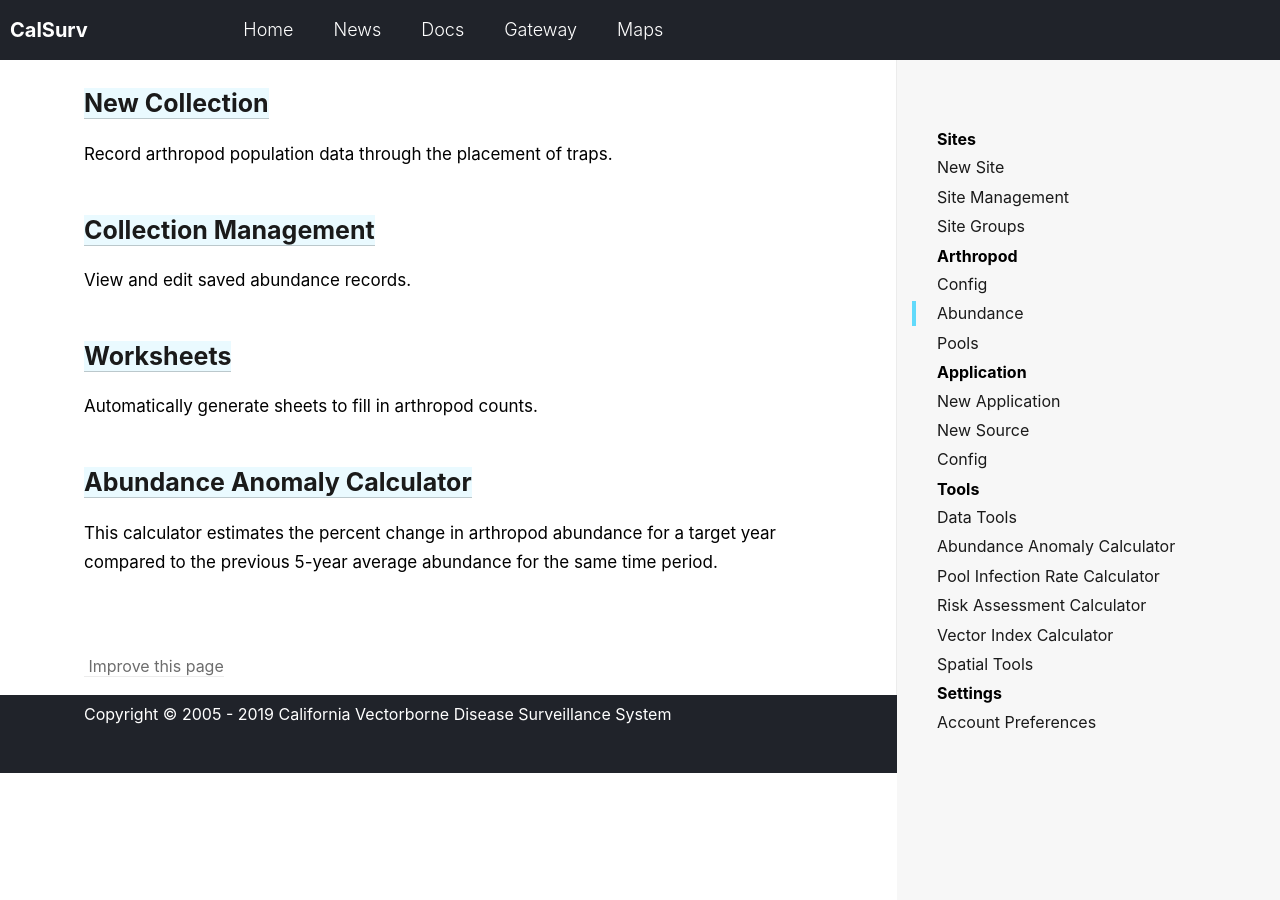
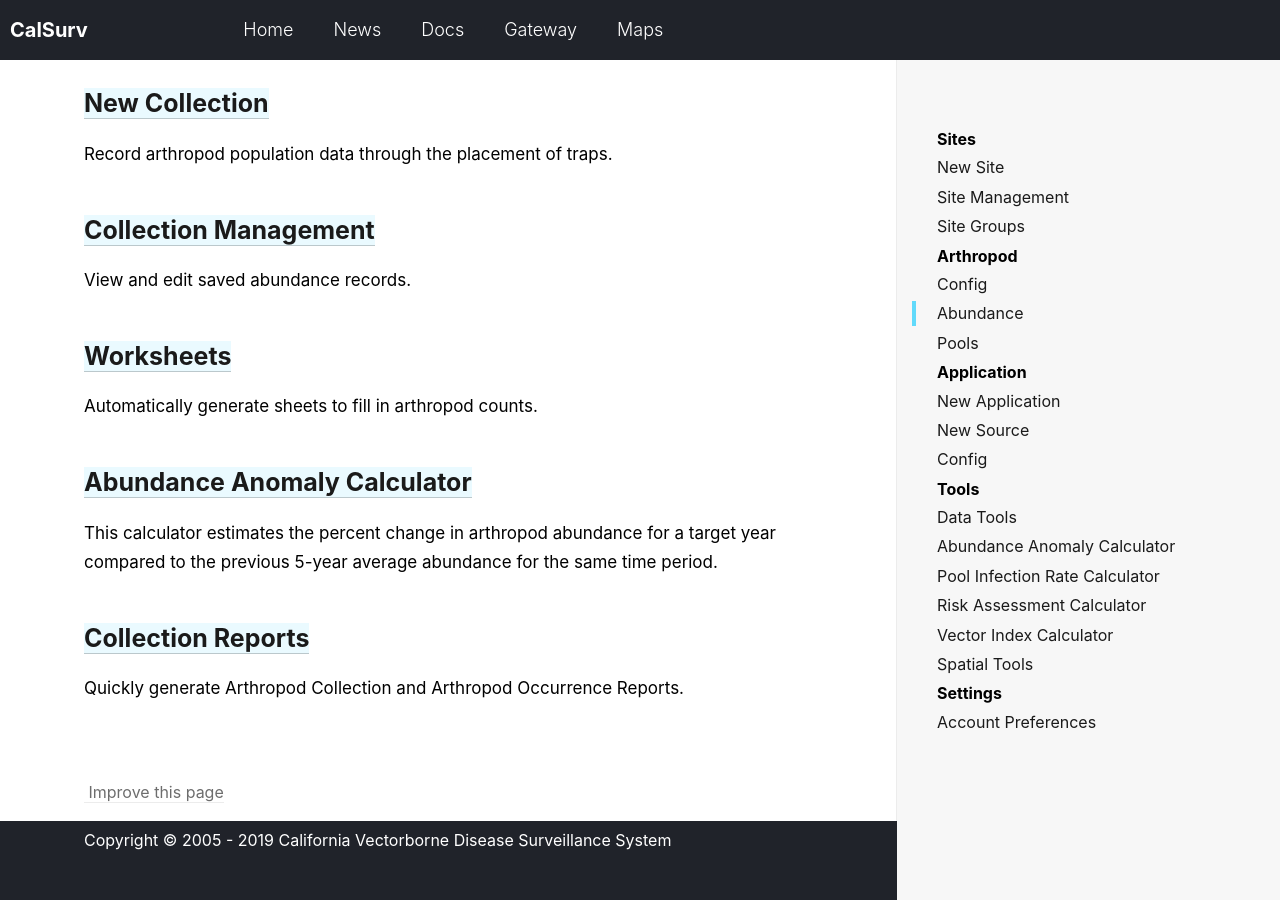
Before and after one commit to tlvaldepena/vectorsurv.org, a Jekyll site: the page built from _docs/arthropod/abundance.md, in a window 1280 px wide and 900 px high, scrolled down 262 px. Built offline with Jekyll 4.4.1, drawn with Linux system fonts in a browser that asks for light colours; before the commit the page ends 1035 px from its top, so only the background shows below that.

Commit message:
add link for collection reports

```diff
--- a/_docs/arthropod/abundance.md
+++ b/_docs/arthropod/abundance.md
@@ -15,3 +15,6 @@ Automatically generate sheets to fill in arthropod counts.
 
 ### [Abundance Anomaly Calculator]({{ site.baseur1 }}/docs/tools/calculators/anomaly)
 This calculator estimates the percent change in arthropod abundance for a target year compared to the previous 5-year average abundance for the same time period.
+
+### [Collection Reports]({{ site.baseur1 }}/docs/arthropod/collection-reports)
+Quickly generate Arthropod Collection and Arthropod Occurrence Reports.
```
